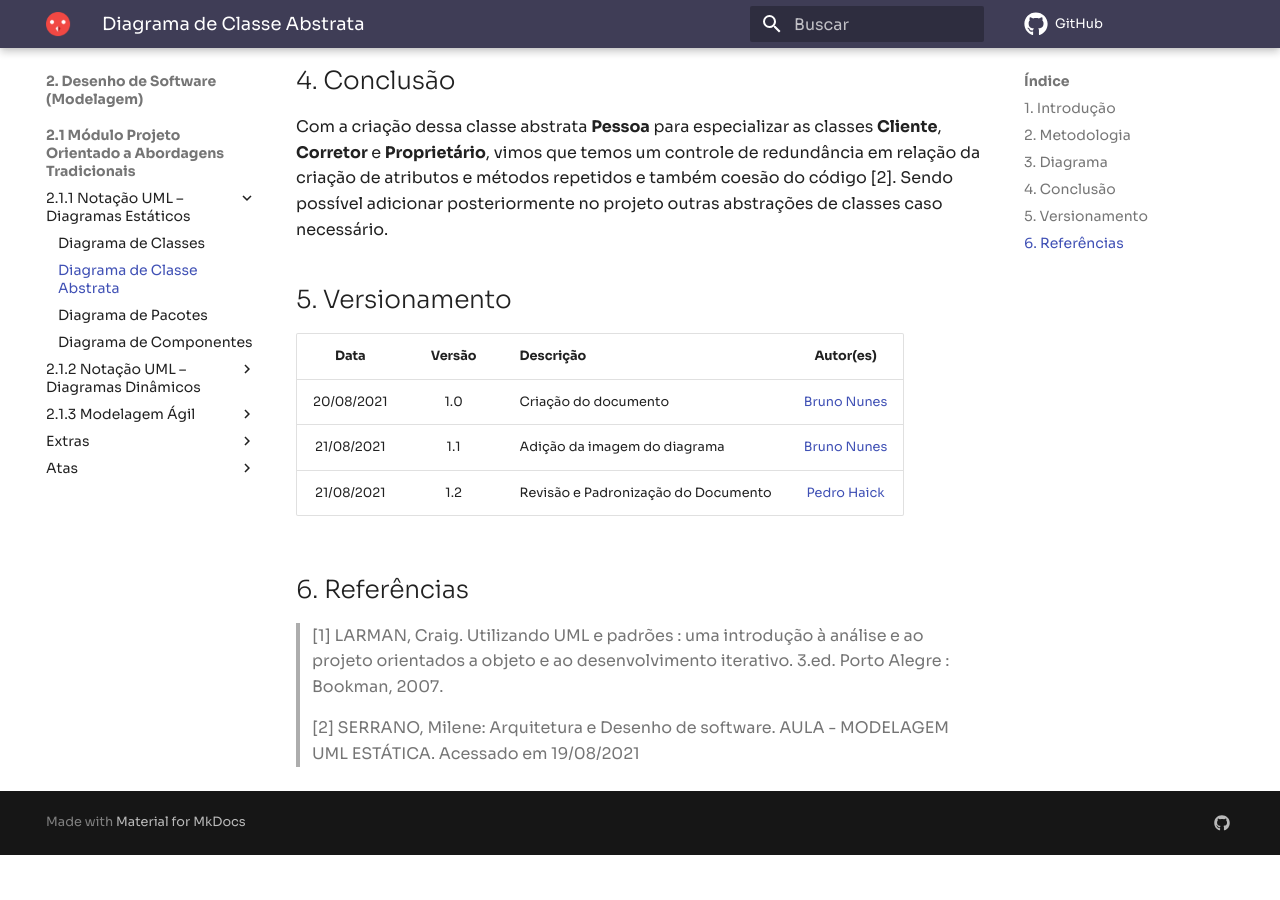
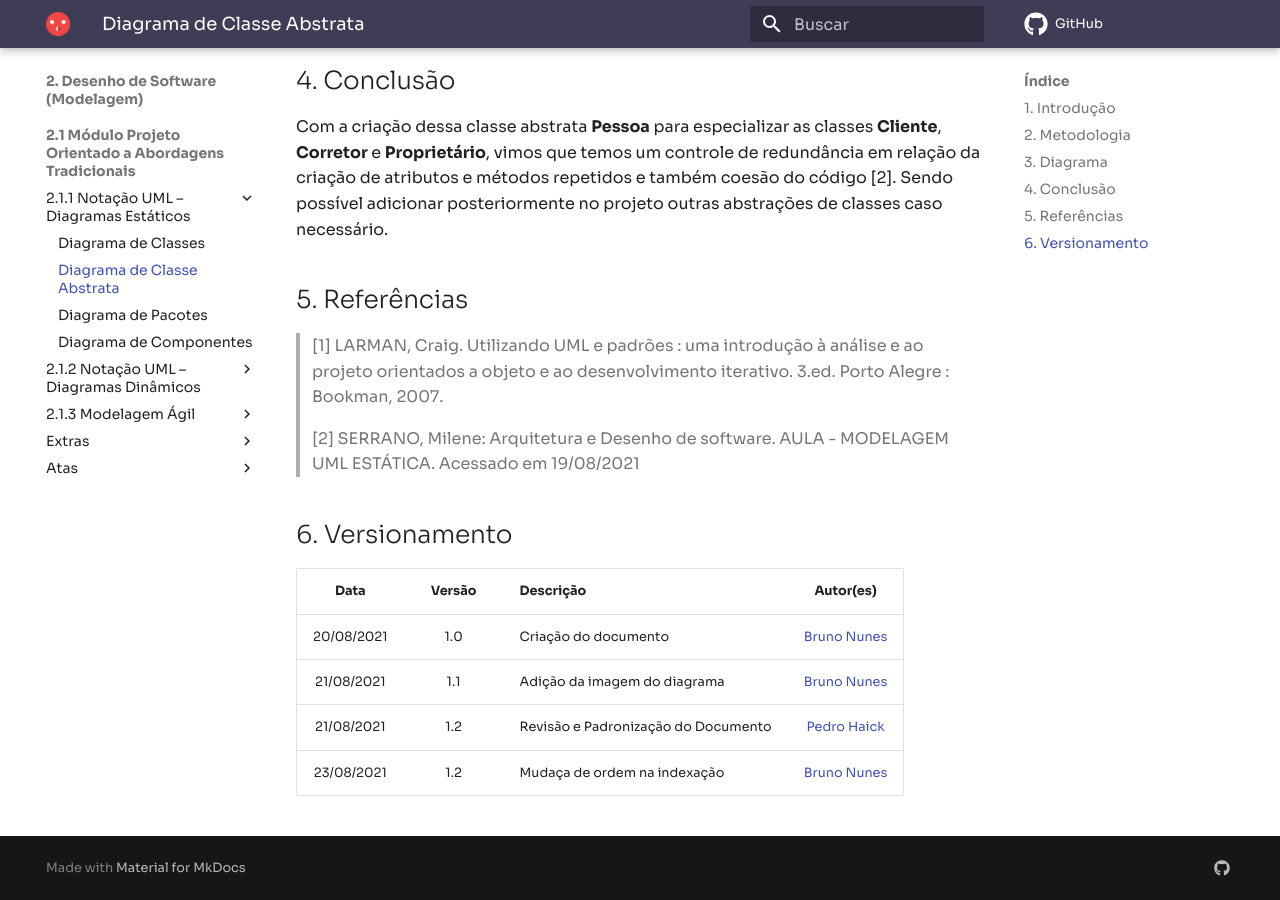
Before and after one commit to UnBArqDsw2021-1/2021.1_G04_Cardeal, an MkDocs documentation site: the page built from docs/modelagem/diagrama_abstrata.md, in a window 1280 px wide and 900 px high, scrolled down 1345 px. Built offline with MkDocs 1.6.1 and Material for MkDocs 9.7.7, drawn with Linux system fonts in a browser that asks for light colours; comment, search, counter and statistics services are not loaded; before the commit the page ends 2200 px from its top, so only the background shows below that.

Commit message:
Fix index and add topic at methodology

```diff
--- a/docs/modelagem/diagrama_abstrata.md
+++ b/docs/modelagem/diagrama_abstrata.md
@@ -20,16 +20,17 @@ Uma classe e operações abstrata podem ser mostradas seja por uma etiqueta {abs
 
 Com a criação dessa classe abstrata **Pessoa** para especializar as classes **Cliente**, **Corretor** e **Proprietário**, vimos que temos um controle de redundância em relação da criação de atributos e métodos repetidos e também coesão do código [2]. Sendo possível adicionar posteriormente no projeto outras abstrações de classes caso necessário.
 
-## 5. Versionamento
+## 5. Referências
+
+> [1] LARMAN, Craig. Utilizando UML e padrões : uma introdução à análise e ao projeto orientados a objeto e ao desenvolvimento iterativo. 3.ed. Porto Alegre : Bookman, 2007.
+
+> [2] SERRANO, Milene: Arquitetura e Desenho de software. AULA - MODELAGEM UML ESTÁTICA. Acessado em 19/08/2021
+
+## 6. Versionamento
 
 |Data | Versão | Descrição | Autor(es)|
 | :--: | :--: | -- | :--: |
 | 20/08/2021 | 1.0 | Criação do documento | [Bruno Nunes](https://github.com/brunocmo) |
 | 21/08/2021 | 1.1 | Adição da imagem do diagrama | [Bruno Nunes](https://github.com/brunocmo) |
 | 21/08/2021 | 1.2 | Revisão e Padronização do Documento | [Pedro Haick](https://github.com/peHaick) |
-
-## 6. Referências
-
-> [1] LARMAN, Craig. Utilizando UML e padrões : uma introdução à análise e ao projeto orientados a objeto e ao desenvolvimento iterativo. 3.ed. Porto Alegre : Bookman, 2007.
-
-> [2] SERRANO, Milene: Arquitetura e Desenho de software. AULA - MODELAGEM UML ESTÁTICA. Acessado em 19/08/2021
+| 23/08/2021 | 1.2 | Mudaça de ordem na indexação | [Bruno Nunes](https://github.com/brunocmo) |
```
Also changed, not shown: docs/diagramaRelacional/diagrama_relacional.md (+5 -3 lines).
